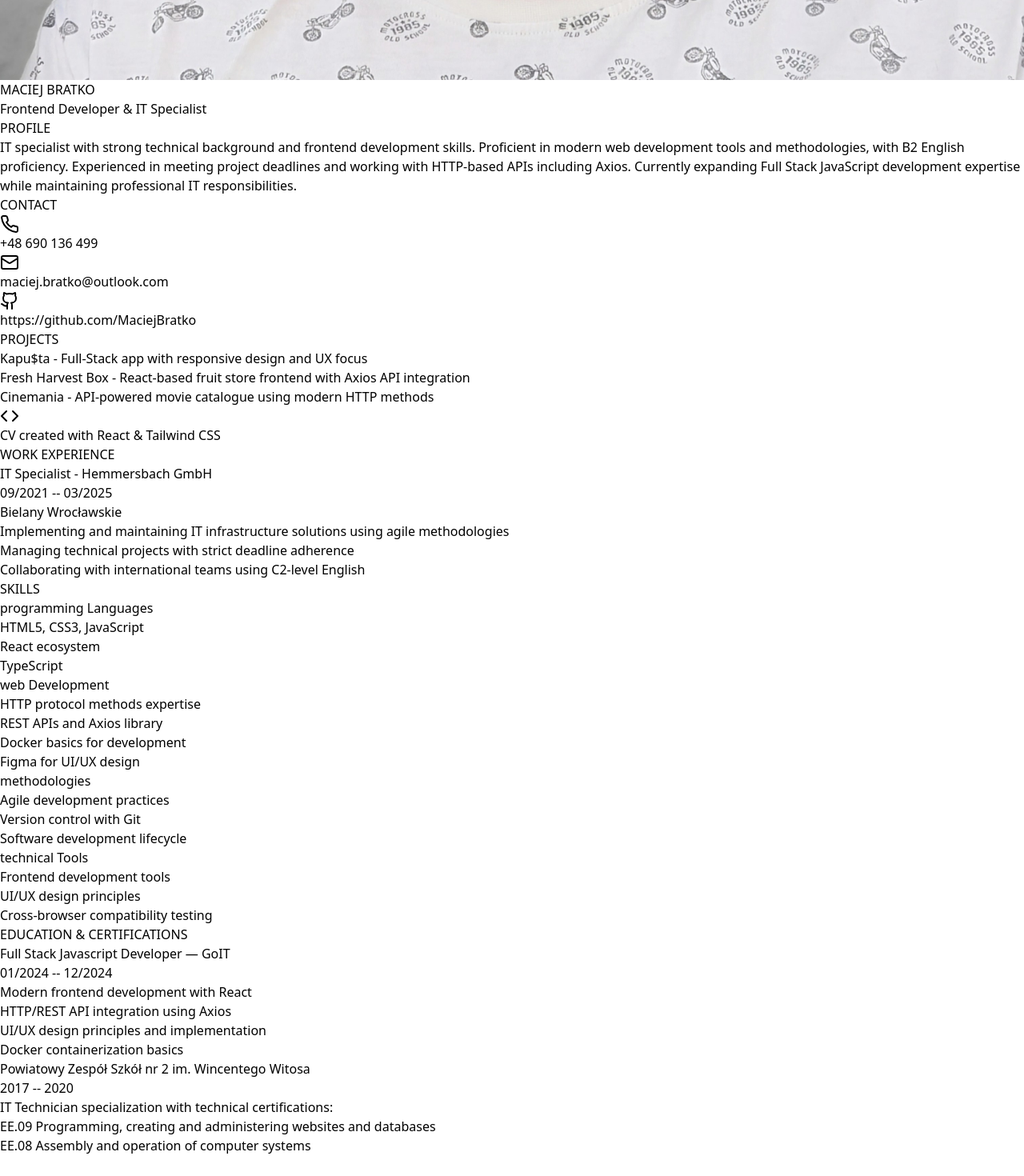
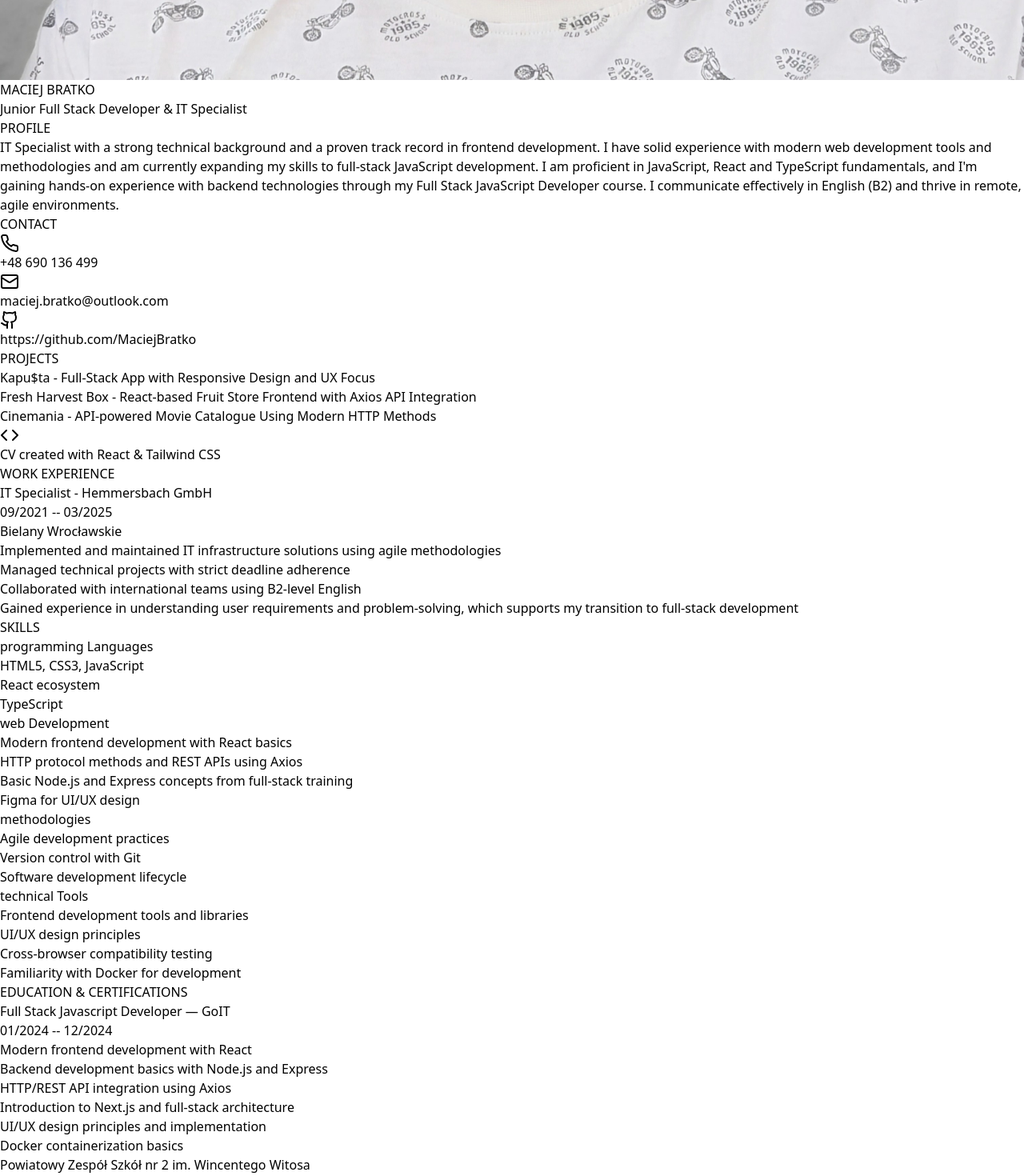
Before and after one commit to MaciejBratko/modern-cv, a React (Vite) app: page / in a window 1280 px wide. Shown: the part 1180-2650 px from the top of the page at 80% size. Before the commit the page ends 2624 px from the top, so only its background shows below. Built offline with nearby package versions, Linux system fonts and the light colour scheme.

Commit message:
bonus data

```diff
--- a/src/data/cvData.js
+++ b/src/data/cvData.js
@@ -9,9 +9,10 @@ const cvData = {
   },
   personalInfo: {
     name: "MACIEJ BRATKO",
-    title: "Frontend Developer & IT Specialist",
+    // Adjusted title to align with the Junior Full Stack Developer role
+    title: "Junior Full Stack Developer & IT Specialist",
     profile:
-      "IT specialist with strong technical background and frontend development skills. Proficient in modern web development tools and methodologies, with B2 English proficiency. Experienced in meeting project deadlines and working with HTTP-based APIs including Axios. Currently expanding Full Stack JavaScript development expertise while maintaining professional IT responsibilities.",
+      "IT Specialist with a strong technical background and a proven track record in frontend development. I have solid experience with modern web development tools and methodologies and am currently expanding my skills to full-stack JavaScript development. I am proficient in JavaScript, React and TypeScript fundamentals, and I'm gaining hands-on experience with backend technologies through my Full Stack JavaScript Developer course. I communicate effectively in English (B2) and thrive in remote, agile environments.",
     profilePicture: null,
     contact: {
       phone: "+48 690 136 499",
@@ -20,16 +21,23 @@ const cvData = {
     },
     projects: [
       {
-        name: "Kapu$ta - Full-Stack app with responsive design and UX focus",
+        // Emphasize full-stack aspects where possible
+        name: "Kapu$ta - Full-Stack App with Responsive Design and UX Focus",
         url: "https://github.com/EnChyb/FE-Kapusta-Team-Project",
+        description:
+          "A full-stack application project where I contributed to both frontend and backend development, focusing on responsive design and user experience.",
       },
       {
-        name: "Fresh Harvest Box - React-based fruit store frontend with Axios API integration",
+        name: "Fresh Harvest Box - React-based Fruit Store Frontend with Axios API Integration",
         url: "https://github.com/MaciejBratko/Fresh_Harvest_Box",
+        description:
+          "Developed a modern, responsive frontend for an online fruit store using React and Axios for API integration.",
       },
       {
-        name: "Cinemania - API-powered movie catalogue using modern HTTP methods",
+        name: "Cinemania - API-powered Movie Catalogue Using Modern HTTP Methods",
         url: "https://github.com/RafalSz1270/Cinemania-JS",
+        description:
+          "Collaborated on building an API-driven movie catalogue application, enhancing my understanding of client-server communication and RESTful principles.",
       },
     ],
   },
@@ -39,9 +47,10 @@ const cvData = {
       period: "09/2021 -- 03/2025",
       location: "Bielany Wrocławskie",
       responsibilities: [
-        "Implementing and maintaining IT infrastructure solutions using agile methodologies",
-        "Managing technical projects with strict deadline adherence",
-        "Collaborating with international teams using C2-level English",
+        "Implemented and maintained IT infrastructure solutions using agile methodologies",
+        "Managed technical projects with strict deadline adherence",
+        "Collaborated with international teams using B2-level English",
+        "Gained experience in understanding user requirements and problem-solving, which supports my transition to full-stack development",
       ],
     },
   ],
@@ -52,9 +61,9 @@ const cvData = {
       "TypeScript",
     ],
     webDevelopment: [
-      "HTTP protocol methods expertise",
-      "REST APIs and Axios library",
-      "Docker basics for development",
+      "Modern frontend development with React basics",
+      "HTTP protocol methods and REST APIs using Axios",
+      "Basic Node.js and Express concepts from full-stack training",
       "Figma for UI/UX design",
     ],
     methodologies: [
@@ -63,9 +72,10 @@ const cvData = {
       "Software development lifecycle",
     ],
     technicalTools: [
-      "Frontend development tools",
+      "Frontend development tools and libraries",
       "UI/UX design principles",
       "Cross-browser compatibility testing",
+      "Familiarity with Docker for development",
     ],
   },
   education: [
@@ -74,7 +84,9 @@ const cvData = {
       period: "01/2024 -- 12/2024",
       details: [
         "Modern frontend development with React",
+        "Backend development basics with Node.js and Express",
         "HTTP/REST API integration using Axios",
+        "Introduction to Next.js and full-stack architecture",
         "UI/UX design principles and implementation",
         "Docker containerization basics",
       ],
```
